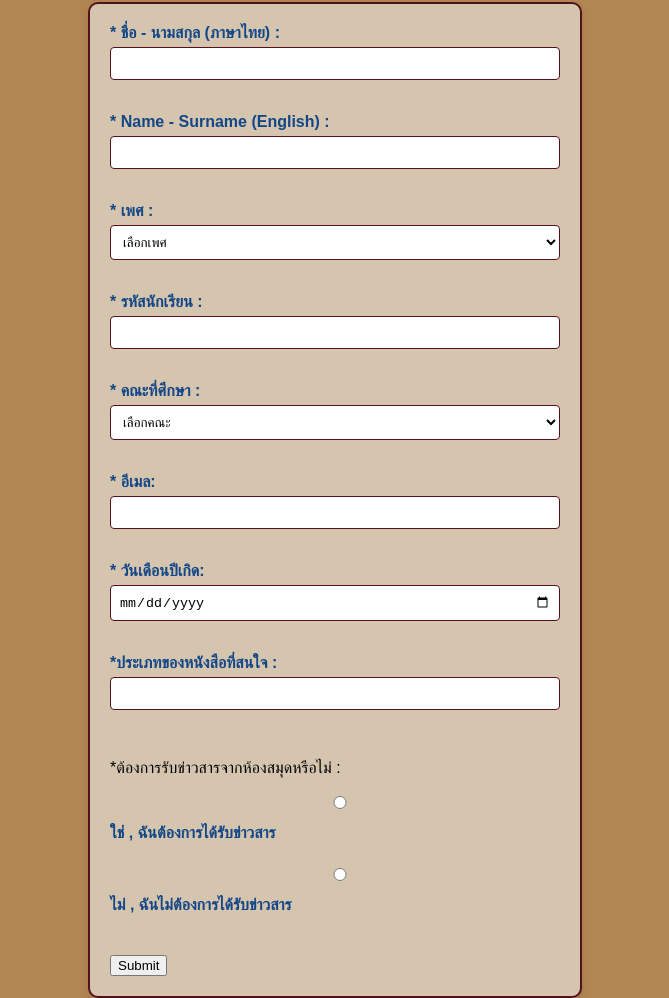
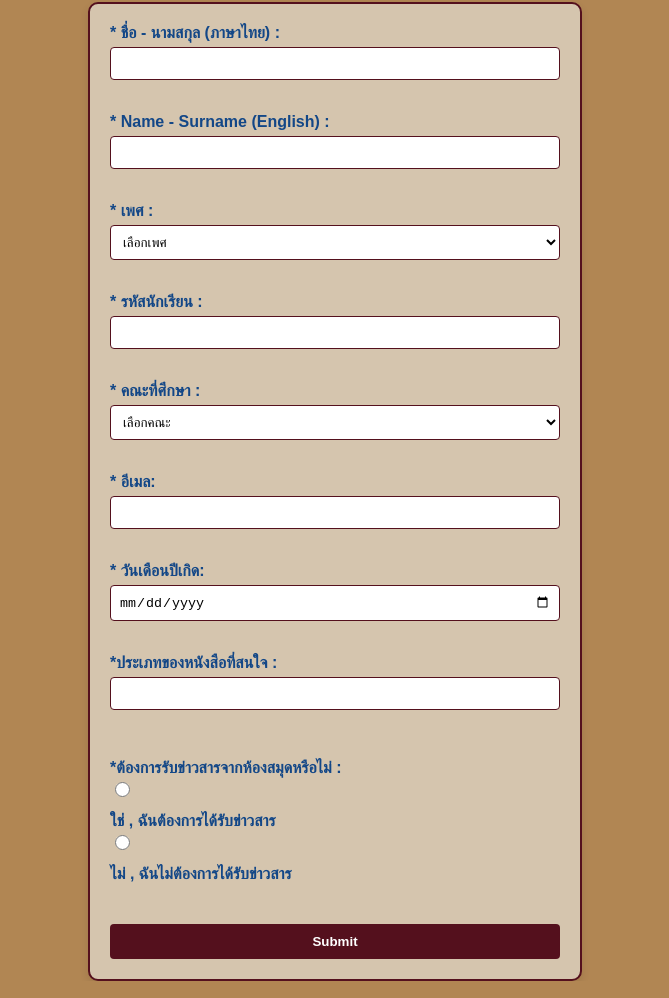
Before and after one commit to thanawat-dev/6709650383_LibraryMembershipApplicationForm, a plain HTML site: page index.html in a window 1280 px wide. Shown: the part 99-1097 px from the top of the page, without its empty margins (305-974 px from the left). Drawn offline with Linux system fonts and the light colour scheme; a web font is replaced by a local one.

Commit message:
finished decorate with CSS

```diff
--- a/index.html
+++ b/index.html
@@ -69,10 +69,9 @@
 
         <p>*ต้องการรับข่าวสารจากห้องสมุดหรือไม่ :</p>
         <input type="radio" id="yes" name="news" value="yes">
-        <label for="age1">ใช่ , ฉันต้องการได้รับข่าวสาร</label>
-        <br>
+        <label for="yes">ใช่ , ฉันต้องการได้รับข่าวสาร</label>
         <input type="radio" id="no" name="news" value="no">
-        <label for="age2">ไม่ , ฉันไม่ต้องการได้รับข่าวสาร</label>
+        <label for="no">ไม่ , ฉันไม่ต้องการได้รับข่าวสาร</label>
         <br><br>
 
         <button type="submit">Submit</button>
--- a/style.css
+++ b/style.css
@@ -29,7 +29,7 @@ form {
     border: 2px solid #54101d;
 }
 
-label {
+label,p{
     display: block;
     margin-bottom: 5px;
     color: #134787;
@@ -45,3 +45,34 @@ input,select {
     box-sizing: border-box;
     background-color: #ffffff;
 }
+
+input[type="radio"] {
+    cursor: pointer;
+    position: relative;
+    display: flex;
+    justify-content: center;
+    align-items: center;
+    width: 15px;
+    height: 15px;
+}
+
+button[type="submit"] {
+    width: 100%;
+    padding: 10px;
+    background-color: #54101d;
+    border: none;
+    border-radius: 4px;
+    color: white;
+    font-weight: bold;
+    cursor: pointer;
+    transition: background-color 0.3s;
+}
+
+button[type="submit"]:hover {
+    background-color: #841b2e;
+}
+
+.required::after {
+    content: " *";
+    color: #134787;
+}
```
